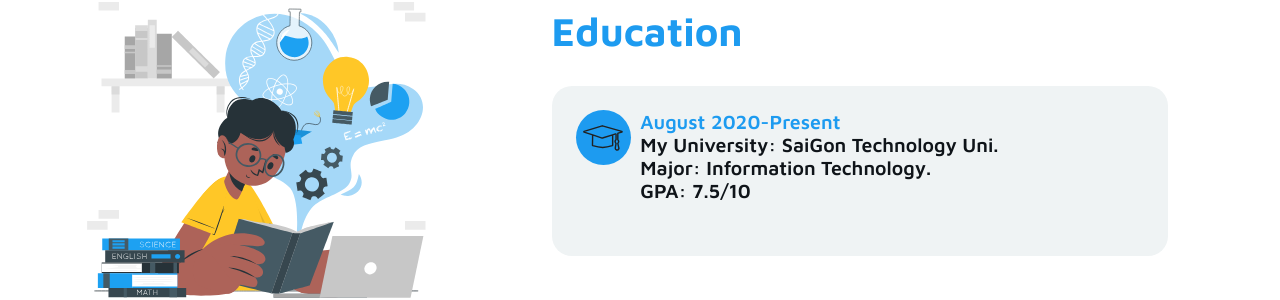
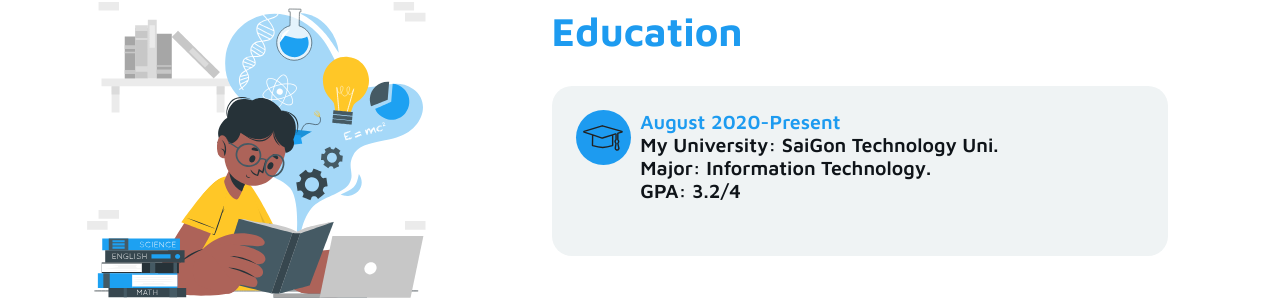
Before and after one commit to HieuNguyen67/HieuNguyenPorfolio, a React (Create React App) app: page / in a window 1280 px wide. Shown: the part 2469-2769 px from the top of the page. Built offline with nearby package versions, Linux system fonts and the light colour scheme; a web font is replaced by a local one.

Commit message:
edit profile

```diff
--- a/src/data/educationData.js
+++ b/src/data/educationData.js
@@ -3,7 +3,7 @@
     id: 1,
     institution: "Major: Information Technology.",
     course: "My University: SaiGon Technology Uni.",
-    gpa: "GPA: 7.5/10",
+    gpa: "GPA: 3.2/4",
     startYear: "August 2020",
     endYear: "Present",
   },
```
Also changed, not shown: src/assets/png/profile.jpg (deleted), src/assets/png/profile1.jpg.
